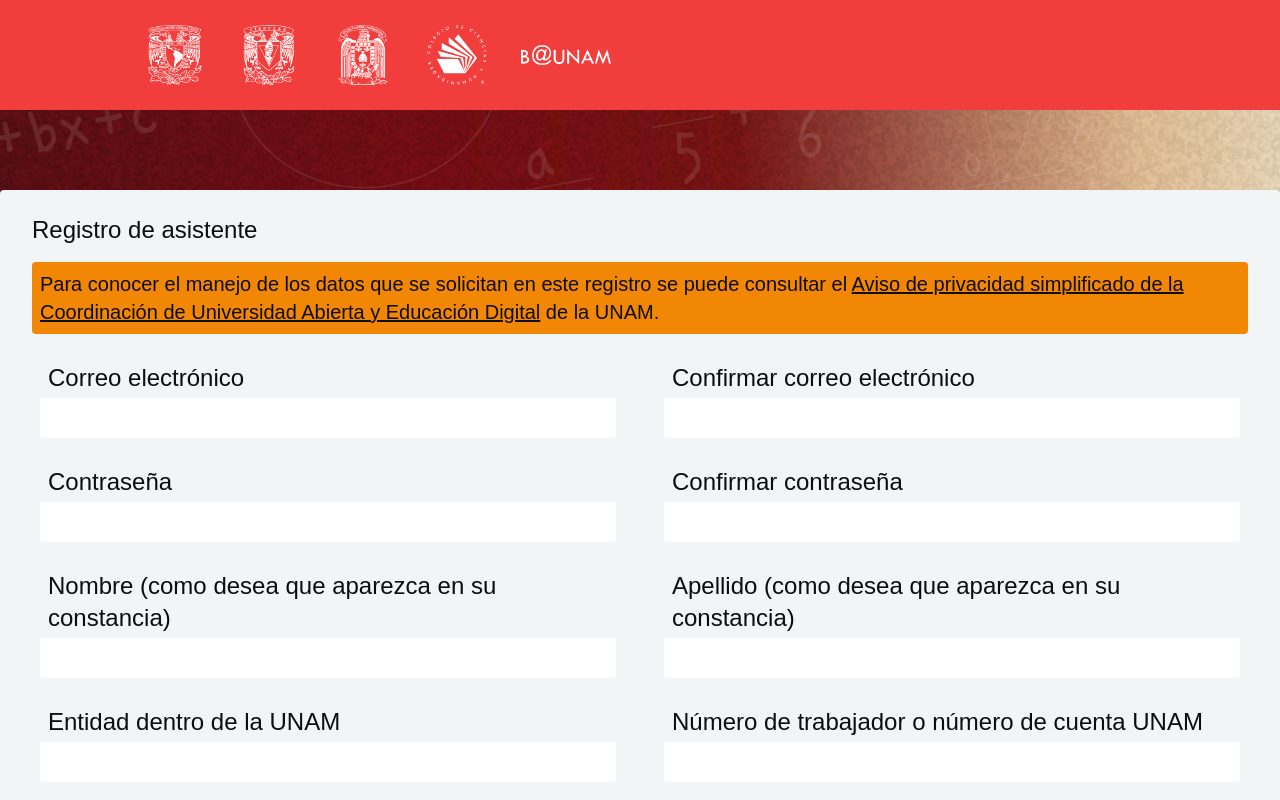
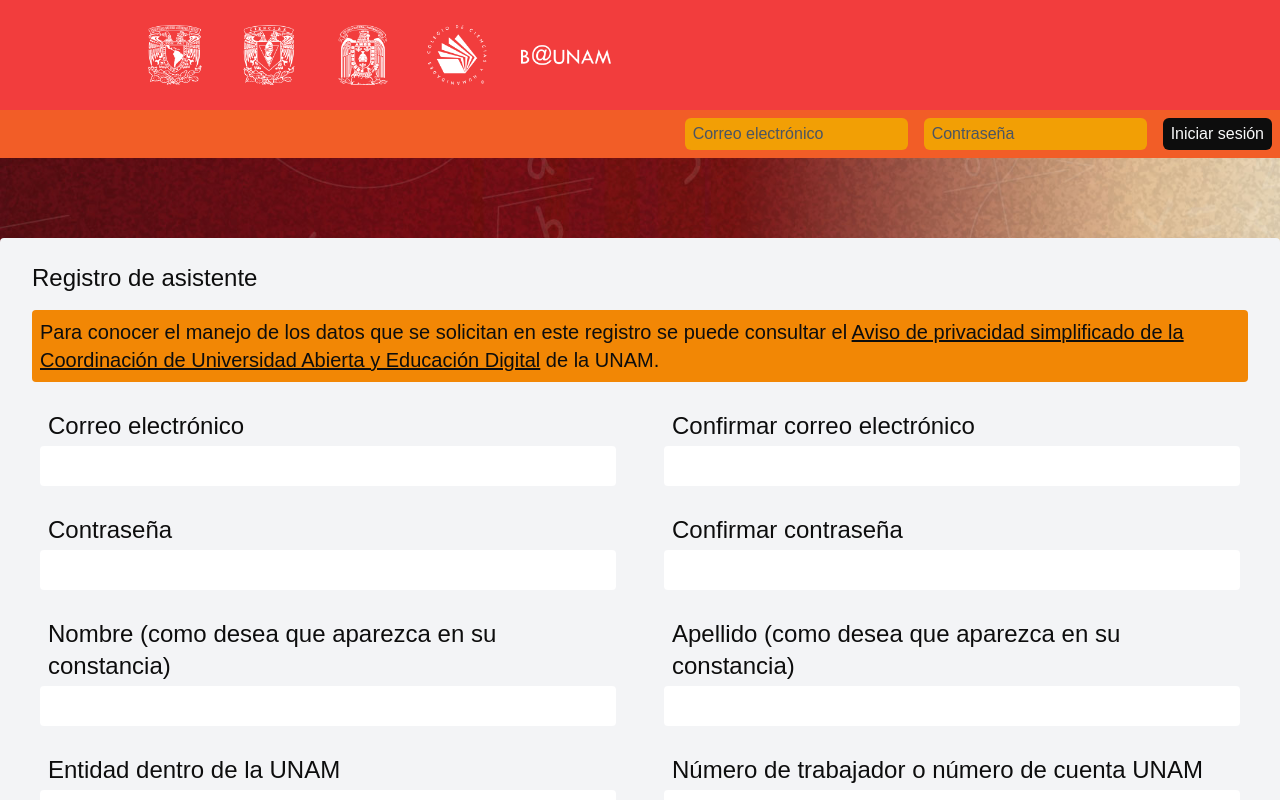
Before and after one commit to bunam-mx/matematicas-otono, a React (Vite) app: page /mate-otono-2024/register/assistant/ in a window 1280 px wide. Shown: the top 800 px of the page. Built offline with nearby package versions, Linux system fonts and the light colour scheme; no server answers; a web font is replaced by a local one.

Commit message:
Se agrega función para Login

```diff
--- a/package.json
+++ b/package.json
@@ -12,7 +12,8 @@
   "dependencies": {
     "react": "^18.2.0",
     "react-dom": "^18.2.0",
-    "react-router-dom": "^6.23.1"
+    "react-router-dom": "^6.23.1",
+    "universal-cookie": "^7.1.4"
   },
   "devDependencies": {
     "@types/react": "^18.2.66",
--- a/src/Components/HeaderBlock/HeaderBlock.css
+++ b/src/Components/HeaderBlock/HeaderBlock.css
@@ -5,7 +5,7 @@
     @apply max-w-screen-2xl md:max-w-screen-md xl:max-w-screen-lg 2xl:max-w-screen-2xl mx-auto;
 }
 .header__container ul {
-    @apply grid sm:flex grid-cols-3 gap-4 sm:gap-0 text-center;
+    @apply grid sm:flex grid-cols-3 gap-4 sm:gap-0 text-center xl:w-1/2;
 }
 .header__container li {
     @apply inline-block mx-2;
@@ -16,3 +16,30 @@
 .header__container li a:hover {
     @apply border-white;
 }
+.start-session {
+    @apply bg-autumn-orange
+}
+.start-session div {
+    @apply container mx-auto flex flex-row justify-end;
+}
+.start-session form input {
+    @apply py-1 px-2 rounded-md inline-block m-2 bg-autumn-yellow text-autumn-black;
+}
+.start-session form input::placeholder {
+    @apply text-gray-600;
+}
+.start-session form input[type="submit"] {
+    @apply bg-autumn-black hover:bg-autumn-yellow text-gray-50 hover:text-autumn-black py-1 px-2 rounded-md inline-block m-2;
+}
+#loginform-message {
+    @apply bg-red-700 text-gray-50 p-2 text-right;
+}
+#loginform-message p {
+    @apply container mx-auto text-right text-xl;
+}
+.start-session__userdata {
+    @apply text-gray-50 p-2 text-xl;
+}
+.start-session__userdata a {
+    @apply mx-2 hover:underline;
+}
--- a/src/Components/HeaderBlock/HeaderBlock.jsx
+++ b/src/Components/HeaderBlock/HeaderBlock.jsx
@@ -1,18 +1,151 @@
+import Cookies from "universal-cookie";
+import { NavLink } from "react-router-dom";
 import "./HeaderBlock.css";
+
+const API_URL = import.meta.env.VITE_API_URL;
+const cookies = new Cookies();
+
+const displayLoginMessage = (message) => {
+  let loginMessage = document.getElementById("loginform-message");
+  loginMessage.getElementsByTagName("p")[0].textContent = "";
+  loginMessage.getElementsByTagName("p")[0].textContent = message;
+  loginMessage.classList.remove("hidden");
+  setTimeout(() => {
+    loginMessage.classList.add("hidden");
+  }, 5000);
+};
+
+const sendLogin = (event) => {
+  event.preventDefault();
+  const emailTag = document.getElementById("email");
+  const passwordTag = document.getElementById("password");
+
+  let formData = {
+    email: emailTag.value,
+    password: passwordTag.value,
+  };
+
+  let dataJSON = JSON.stringify(formData);
+
+  let options = {
+    method: "POST",
+    body: dataJSON,
+    headers: {
+      "Content-Type": "application/json",
+    },
+  };
+
+  fetch(`${API_URL}/users/login/`, options)
+    .then((response) => response.json())
+    .then((data) => {
+      if (data.error) {
+        displayLoginMessage(data.error);
+        return;
+      }
+      cookies.set("id", data.id, { path: "/" });
+      cookies.set("name", data.name, { path: "/" });
+      cookies.set("lastname", data.lastname, { path: "/" });
+      cookies.set("email", data.email, { path: "/" });
+      cookies.set("usertype", data.usertype, { path: "/" });
+      window.location.href = `${import.meta.env.BASE_URL}profile`;
+    })
+    .catch((error) => {
+      console.log(error);
+      displayLoginMessage("Ocurrió un error inesperado. Intente más tarde.");
+    });
+};
 
 function HeaderBlock() {
   return (
-    <header className="header">
-      <div className="header__container">
-        <ul>
-          <li><a href="https://www.unam.mx/" target="_blank" rel="noreferrer"><img src={`${import.meta.env.BASE_URL}images/unam.png`} alt="Universidad Nacional Autónoma de México" width={60} /></a></li>
-          <li><a href="https://www.fciencias.unam.mx/node/5" target="_blank" rel="noreferrer"><img src={`${import.meta.env.BASE_URL}images/fac_ciencias.png`} alt="Facultad de Ciencias" width={60} /></a></li>
-          <li><a href="http://enp.unam.mx/" target="_blank" rel="noreferrer"><img src={`${import.meta.env.BASE_URL}images/enp.png`} alt="Escuela Nacional Preparatoria" width={60} /></a></li>
-          <li><a href="https://www.cch.unam.mx/" target="_blank" rel="noreferrer"><img src={`${import.meta.env.BASE_URL}images/cch.png`} alt="Colegio de Ciencias y Humanidades" width={60} /></a></li>
-          <li><a href="https://www.bunam.unam.mx/" target="_blank" rel="noreferrer"><img src={`${import.meta.env.BASE_URL}images/bunam.png`} alt="Bachillerato a distancia B@UNAM" width={90} /></a></li>
-        </ul>
+    <>
+      <header className="header">
+        <div className="header__container">
+          <ul>
+            <li>
+              <a href="https://www.unam.mx/" target="_blank" rel="noreferrer">
+                <img
+                  src={`${import.meta.env.BASE_URL}images/unam.png`}
+                  alt="Universidad Nacional Autónoma de México"
+                  width={60}
+                />
+              </a>
+            </li>
+            <li>
+              <a
+                href="https://www.fciencias.unam.mx/node/5"
+                target="_blank"
+                rel="noreferrer"
+              >
+                <img
+                  src={`${import.meta.env.BASE_URL}images/fac_ciencias.png`}
+                  alt="Facultad de Ciencias"
+                  width={60}
+                />
+              </a>
+            </li>
+            <li>
+              <a href="http://enp.unam.mx/" target="_blank" rel="noreferrer">
+                <img
+                  src={`${import.meta.env.BASE_URL}images/enp.png`}
+                  alt="Escuela Nacional Preparatoria"
+                  width={60}
+                />
+              </a>
+            </li>
+            <li>
+              <a
+                href="https://www.cch.unam.mx/"
+                target="_blank"
+                rel="noreferrer"
+              >
+                <img
+                  src={`${import.meta.env.BASE_URL}images/cch.png`}
+                  alt="Colegio de Ciencias y Humanidades"
+                  width={60}
+                />
+              </a>
+            </li>
+            <li>
+              <a
+                href="https://www.bunam.unam.mx/"
+                target="_blank"
+                rel="noreferrer"
+              >
+                <img
+                  src={`${import.meta.env.BASE_URL}images/bunam.png`}
+                  alt="Bachillerato a distancia B@UNAM"
+                  width={90}
+                />
+              </a>
+            </li>
+          </ul>
+        </div>
+      </header>
+      <div id="loginform-message" className="hidden">
+        <p>Aquí va el mensaje</p>
       </div>
-    </header>
+      <div className="start-session">
+        {cookies.get("id") !== undefined ? (
+          <div className="start-session__userdata">
+            <NavLink to="/">Inicio</NavLink>
+            <NavLink to="/profile">{ `${cookies.get("name")} ${cookies.get("lastname")}` }</NavLink>
+          </div>
+        ) : (
+          <div>
+            <form onSubmit={sendLogin}>
+              <input
+                type="email"
+                id="email"
+                placeholder="Correo electrónico"
+                required
+              ></input>
+              <input type="password" id="password"  placeholder="Contraseña" required></input>
+              <input type="submit" value="Iniciar sesión"></input>
+            </form>
+          </div>
+        )}
+      </div>
+    </>
   );
 }
 
```
Also changed, not shown: 1 other file (tests, documents, lock files or other folders).
